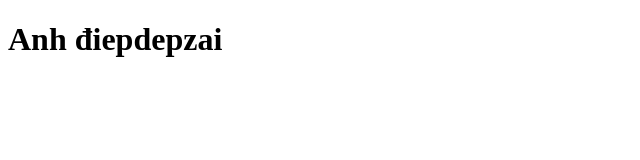
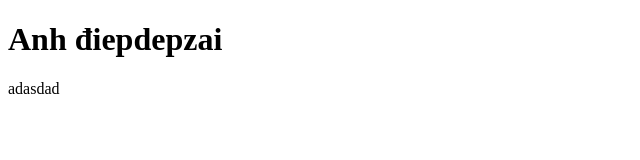
Before and after one commit to HoangAnhVIE/TTS2, a plain HTML site: page index.html in a window 1280 px wide. Shown: the full height of the page, 0-640 px from the left. Drawn offline with Linux system fonts and the light colour scheme.

Commit message:
Update index.html

```diff
--- a/index.html
+++ b/index.html
@@ -8,5 +8,6 @@
 </head>
 <body>
     <h1>Anh điepdepzai</h1>
+    <p>adasdad</p>
 </body>
 </html>
```
